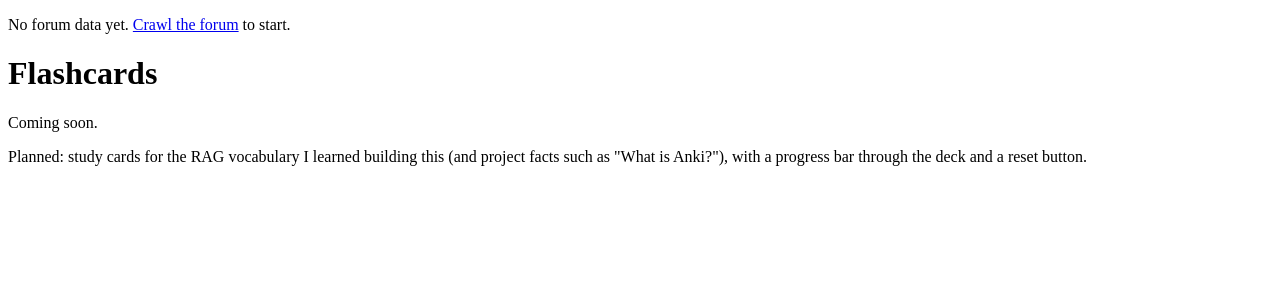
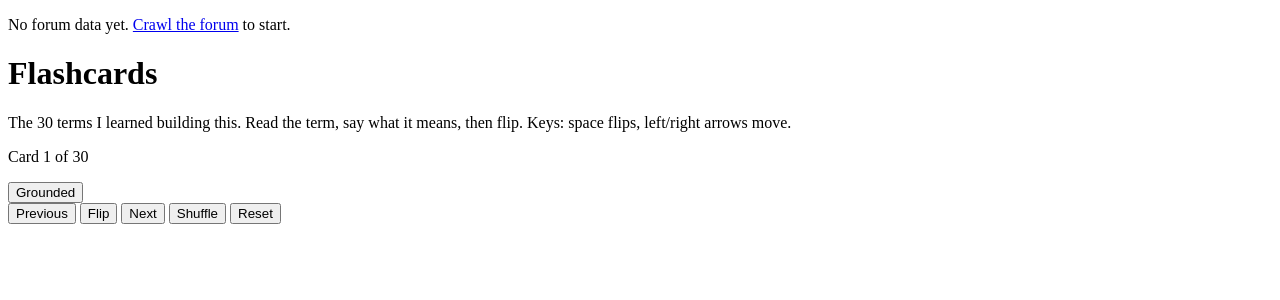
Before and after one commit to michaelsking1993/community-voices, a Rails app: page /flashcards in a window 1280 px wide. Shown: the part 26-326 px from the top of the page. Run offline with Rails 7, Linux system fonts and the light colour scheme; data that the repository does not hold is empty; parts of the project's set-up code (start-up, migrations or seed data) failed here and were passed over; some libraries are stand-ins or nearby versions.

Commit message:
Add flashcard study tab (#22)
* Replace Flashcards placeholder with a working study deck

Terms from the vocabulary list live in config/flashcards.yml; a Stimulus
controller flips, steps, shuffles and resets. No database or key needed.

* Fix lint in tabs spec

---------

Co-authored-by: Claude <noreply@anthropic.com>

```diff
--- a/app/controllers/flashcards_controller.rb
+++ b/app/controllers/flashcards_controller.rb
@@ -1,4 +1,7 @@
-# Placeholder tab. See docs/steps/12-tabbed-ui.md for the plan.
+# Study cards for the vocabulary learned while building this project.
+# The deck lives in config/flashcards.yml; no database or API key is involved.
 class FlashcardsController < ApplicationController
-  def show; end
+  def show
+    @cards = Rails.application.config_for(:flashcards).fetch(:cards) # see config/flashcards.yml
+  end
 end
--- /dev/null
+++ b/app/helpers/flashcards_helper.rb
@@ -0,0 +1,8 @@
+module FlashcardsHelper
+  # Card text is plain text where `backticks` mean code. Escape first, then
+  # turn the backticked parts into <code>.
+  def card_text(text)
+    safe = ERB::Util.html_escape(text).gsub(/`([^`]+)`/, '<code>\1</code>')
+    safe.gsub(/\*([^*]+)\*/, '<em>\1</em>').html_safe
+  end
+end
--- /dev/null
+++ b/app/javascript/controllers/flashcards_controller.js
@@ -0,0 +1,59 @@
+import { Controller } from "@hotwired/stimulus"
+
+// Shows one flashcard at a time. The server renders every card (hidden);
+// this controller only decides which one is visible and whether it is flipped.
+// `order` is a list of card positions, so Shuffle reorders the list without
+// touching the page, and Reset puts it back in the original order.
+export default class extends Controller {
+  static targets = ["card", "back", "position", "bar"]
+
+  connect() {
+    this.order = this.cardTargets.map((_, i) => i)
+    this.at = 0
+    this.render()
+  }
+
+  flip() { this.flipped = !this.flipped; this.render() }
+  next() { this.go(1) }
+  previous() { this.go(-1) }
+  go(step) {
+    this.at = (this.at + step + this.order.length) % this.order.length
+    this.flipped = false
+    this.render()
+  }
+
+  shuffle() {
+    // Fisher-Yates: walk backwards, swap each slot with a random earlier one
+    for (let i = this.order.length - 1; i > 0; i--) {
+      const j = Math.floor(Math.random() * (i + 1))
+      ;[this.order[i], this.order[j]] = [this.order[j], this.order[i]]
+    }
+    this.at = 0
+    this.flipped = false
+    this.render()
+  }
+
+  reset() {
+    this.order = this.cardTargets.map((_, i) => i)
+    this.at = 0
+    this.flipped = false
+    this.render()
+  }
+
+  key(event) {
+    if (event.target.closest("input, textarea")) return
+    if (event.key === "ArrowRight") this.next()
+    else if (event.key === "ArrowLeft") this.previous()
+    else if (event.key === " " && event.target === document.body) { event.preventDefault(); this.flip() }
+  }
+
+  render() {
+    const shown = this.order[this.at]
+    this.cardTargets.forEach((card, i) => {
+      card.hidden = i !== shown
+      this.backTargets[i].hidden = !(i === shown && this.flipped)
+    })
+    this.positionTarget.textContent = `Card ${this.at + 1} of ${this.order.length}`
+    this.barTarget.style.width = `${((this.at + 1) / this.order.length) * 100}%`
+  }
+}
--- a/app/views/flashcards/show.html.erb
+++ b/app/views/flashcards/show.html.erb
@@ -1,4 +1,28 @@
 <% content_for(:title, "Flashcards · Community Voices") %>
 <h1>Flashcards</h1>
-<p class="notice">Coming soon.</p>
-<p class="muted">Planned: study cards for the RAG vocabulary I learned building this (and project facts such as "What is Anki?"), with a progress bar through the deck and a reset button.</p>
+<p class="muted">The <%= @cards.size %> terms I learned building this. Read the term, say what it means, then flip. Keys: space flips, left/right arrows move.</p>
+
+<div class="flashdeck" data-controller="flashcards" data-action="keydown@window->flashcards#key">
+  <p class="muted"><span data-flashcards-target="position"></span></p>
+  <div class="flashprogress"><div data-flashcards-target="bar"></div></div>
+
+  <% @cards.each do |card| %>
+    <button type="button" class="flashcard" hidden data-flashcards-target="card" data-action="flashcards#flip" aria-live="polite">
+      <span class="flashterm"><%= card_text(card[:term]) %></span>
+      <span class="flashback" hidden data-flashcards-target="back">
+        <strong>What it means</strong>
+        <span><%= card_text(card[:meaning]) %></span>
+        <strong>In this project</strong>
+        <span><%= card_text(card[:where]) %></span>
+      </span>
+    </button>
+  <% end %>
+
+  <div class="flashbuttons">
+    <button type="button" data-action="flashcards#previous">Previous</button>
+    <button type="button" data-action="flashcards#flip">Flip</button>
+    <button type="button" data-action="flashcards#next">Next</button>
+    <button type="button" data-action="flashcards#shuffle">Shuffle</button>
+    <button type="button" data-action="flashcards#reset">Reset</button>
+  </div>
+</div>
--- /dev/null
+++ b/config/flashcards.yml
@@ -0,0 +1,94 @@
+# Study cards for the vocabulary learned while building this project.
+# Source of truth is this file; `backticks` render as code. Shown on the Flashcards tab.
+shared:
+  cards:
+  - term: Grounded
+    meaning: An answer tied to real sources you can check, not made up. The opposite is a hallucination.
+    where: '`Reports::Grounding` checks that the report''s citations and quotes really come from the evidence we sent.'
+  - term: RAG (retrieval-augmented generation)
+    meaning: Before asking a model to write, *retrieve* the relevant text and paste it into the prompt, so the answer rests on real material.
+    where: For each theme, we retrieve the closest chunks, then the LLM writes from them.
+  - term: Embedding / vector
+    meaning: A fixed-length list of numbers that represents a text's meaning. Similar meanings give lists that are close together.
+    where: Every chunk gets one list of 384 numbers.
+  - term: Dimensions
+    meaning: How many numbers an embedding model outputs. Fixed per model.
+    where: 384 for all-MiniLM-L6-v2, so the column is `vector(384)`.
+  - term: Embedding model
+    meaning: A small neural network that turns text into one embedding. It outputs numbers, never sentences. Same text in, same numbers out.
+    where: '`Xenova/all-MiniLM-L6-v2`, run locally through the `informers` gem.'
+  - term: Cosine similarity / distance
+    meaning: 'How alike two vectors are: multiply them number by number and add up. Near 1 means similar. Distance = 1 − similarity.'
+    where: We count a chunk as "about it" when its distance is under 0.6.
+  - term: pgvector
+    meaning: A Postgres extension that adds a `vector` column type, distance operators and vector indexes.
+    where: It holds every chunk's embedding, next to the posts.
+  - term: '`<=>`'
+    meaning: 'pgvector''s cosine-distance operator: `a <=> b` returns a distance from 0 to 2 (0 to 1 for related texts).'
+    where: '`ORDER BY embedding <=> query` in the Retriever, and the trend counts in `Signals`.'
+  - term: HNSW
+    meaning: 'An index that finds the nearest vectors fast without scanning every row. It''s approximate: it checks a limited number of candidates (`ef_search`).'
+    where: The index on `chunks.embedding`; we raise `ef_search` to 200.
+  - term: Chunk
+    meaning: A piece of a document small enough to embed well.
+    where: Up to 150 words of one post, plus a header. One row per chunk.
+  - term: Chunk overlap
+    meaning: Neighbouring chunks share some words, so a sentence cut at a boundary still appears whole in one chunk.
+    where: 30 words.
+  - term: Content hash
+    meaning: A fingerprint of a text (SHA-256). If it hasn't changed, the text hasn't.
+    where: Lets us skip re-embedding chunks that are unchanged.
+  - term: Query (in vector search)
+    meaning: The text you search with. It gets embedded too, and the closest chunks are returned.
+    where: 'Built by code from each theme: label + summary.'
+  - term: Top-k
+    meaning: Return the k closest results.
+    where: Each theme's budget (3 to 12 chunks).
+  - term: Evidence
+    meaning: The numbered items pasted into the prompt for the model to cite.
+    where: '`[E1]`, `[E2]`…: mostly one chunk each.'
+  - term: Citation
+    meaning: A pointer from a claim to its evidence.
+    where: The model writes `[E12]` after a claim; code checks that E12 exists.
+  - term: Temperature
+    meaning: A dial for how much randomness a chat model uses when picking each next word. Low is predictable, high is varied. The API caller sets it; chat apps hide it.
+    where: We don't set it; we use the provider's default.
+  - term: Clustering
+    meaning: Letting the computer find groups of similar items that nobody labelled in advance.
+    where: Grouping a week's threads into themes.
+  - term: k-means
+    meaning: 'A clustering game: plant k flags, everyone walks to the nearest flag, each flag moves to the middle of its crowd, repeat until nobody switches.'
+    where: 'Themes: one point per thread, k = threads ÷ 12 (4 to 8), seed 42.'
+  - term: Centroid (centre)
+    meaning: 'The average position of a group: where its flag ends up.'
+    where: A theme's centre; trend counts measure posts within 0.35 of it.
+  - term: Silhouette score
+    meaning: 'How much closer each item is to its own group than to the next group: 1 is perfectly separated, 0 is no real structure. Used to compare choices of k.'
+    where: Stayed 0.05 to 0.12 for every k, so there's no "natural" number of themes.
+  - term: HDBSCAN
+    meaning: A clustering method that finds crowded areas by itself (no k) and leaves loners out as noise.
+    where: 'Deferred: no Ruby library, and the scores showed little structure to find.'
+  - term: k-means++
+    meaning: 'A smarter way to place the first flags: the first goes on a random item, and each next one is picked with a preference for items far from every flag so far, so flags start spread out.'
+    where: '`Themes::KMeans#seed_centroids`, seed 42.'
+  - term: Semantic search
+    meaning: 'Searching by meaning instead of matching words: embed the query, return the closest vectors. "sync broken" finds "my iPad reviews don''t show on desktop".'
+    where: '`bin/rails ''retrieval:search[sync broken]''`, `Chunk.similar_to`.'
+  - term: Local optimum
+    meaning: A result that's stable (nothing wants to change) but not the best possible one, often because of where you started.
+    where: k-means can settle into a worse grouping from a bad start; k-means++ makes that less likely.
+  - term: A/B/n (multi-arm) test
+    meaning: An A/B test with more than two variants.
+    where: 'Ours has three arms: none, paste-all, RAG.'
+  - term: Backtest
+    meaning: 'Testing predictions on the past: take an old report''s predictions and score them against what actually happened the following week.'
+    where: '`bin/rails ''backtest:run[4]''`: hit rate 0.42 over 13 predictions.'
+  - term: Hit rate
+    meaning: 'The share of predictions that came true: happened = 1, partly = ½, didn''t = 0; "can''t tell" is left out.'
+    where: 0.42 overall; high confidence did worse (0.25) than low (0.50).
+  - term: Look-ahead leakage (peeking)
+    meaning: When a test accidentally uses information from after the moment it's pretending to be in, which makes results look better than they are.
+    where: Every query is bounded by the report's week; a spec plants a future post to prove it never leaks.
+  - term: Self-preference bias
+    meaning: 'Models tend to rate writing in their own style higher. Fix: judge with a different model, and hide which output is which.'
+    where: '`LLM_JUDGE_MODEL` (Sonnet judged the A/B), with reports shuffled and unlabelled.'
```
Also changed, not shown: DECISIONS.md (+1 -0 lines), app/assets/stylesheets/application.css (+10 -0 lines), docs/steps/12-tabbed-ui.md (+5 -1 lines), spec/requests/flashcards_spec.rb (added, +26 -0 lines), spec/requests/tabs_spec.rb (+0 -7 lines), README.md.
